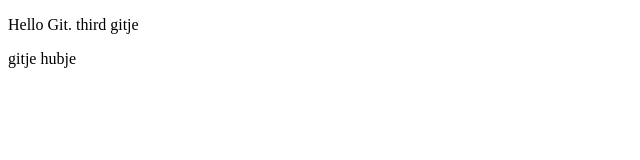
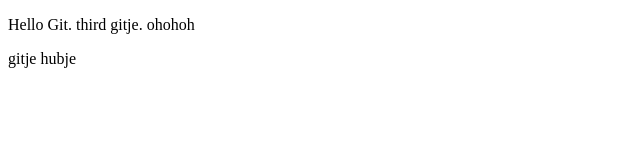
Before and after one commit to tasstra/lecture0, a plain HTML site: page hello.html in a window 1280 px wide. Shown: the full height of the page, 0-640 px from the left. Drawn offline with Linux system fonts and the light colour scheme.

Commit message:
Update hello.html

```diff
--- a/hello.html
+++ b/hello.html
@@ -5,7 +5,7 @@
     <title>Hello Git. Hi di ho</title>
   </head>
   <body>
-    <p>Hello Git. third gitje</p>
+    <p>Hello Git. third gitje. ohohoh</p>
     <p>gitje hubje</p>
   </body>
 </html>
```
